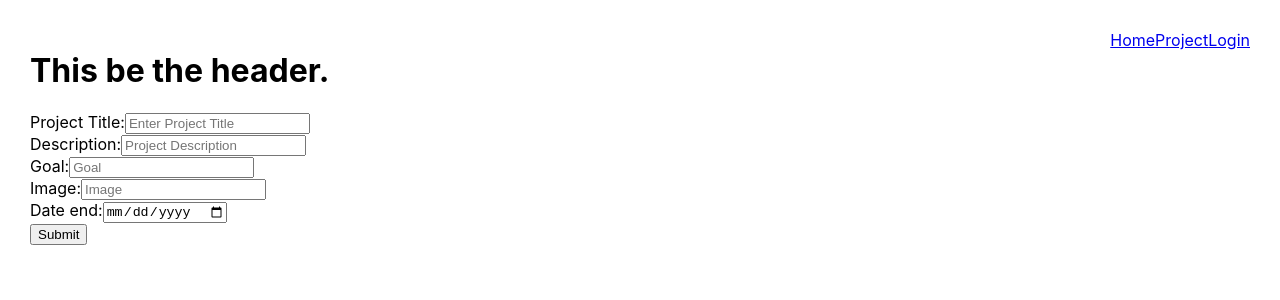
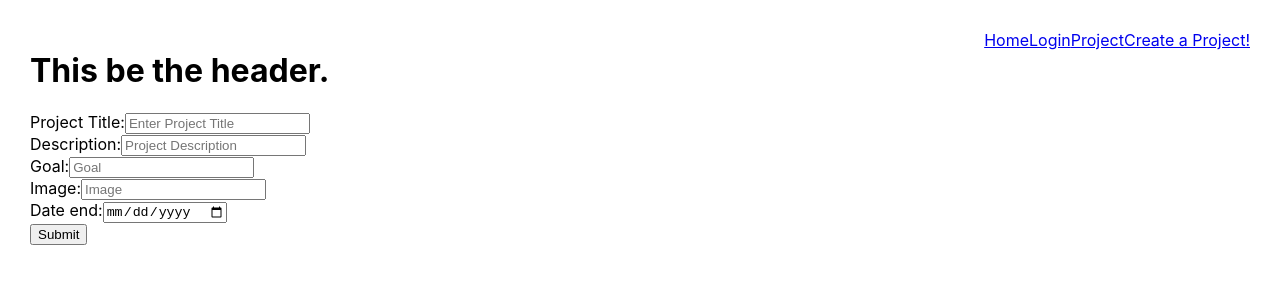
Before and after one commit to tashseeto/react-crowdfunding, a React (Create React App) app: page /newproject in a window 1280 px wide. Shown: the top 300 px of the page. Built offline with nearby package versions, Linux system fonts and the light colour scheme.

Commit message:
playing with nav - user auth

```diff
--- a/src/App.js
+++ b/src/App.js
@@ -19,18 +19,17 @@ function App() {
       <div>
         <Switch>
 
-          <Route path="/project/:id">
+        <Route path="/project/:id">
             <ProjectPage />
           </Route>
 
-          <Route path="/login">
+        <Route path="/login">
             <LoginPage />
           </Route>
 
           <Route path="/newproject">
             <NewProjectPage />
           </Route>
-
 
           <Route path="/">
             <HomePage />
--- a/src/components/Nav/Nav.jsx
+++ b/src/components/Nav/Nav.jsx
@@ -5,8 +5,9 @@ function Nav() {
     return (
         <nav>
             <Link to="/">Home</Link>
+            <Link to="/login">Login</Link>
             <Link to="/project">Project</Link>
-            <Link to="/login">Login</Link>
+            <Link to="/newproject">Create a Project!</Link>
         </nav>
     );
 }
--- a/src/components/ProjectCard/ProjectCard.jsx
+++ b/src/components/ProjectCard/ProjectCard.jsx
@@ -9,6 +9,7 @@ function ProjectCard(props) {
             <Link to ={`/project/${projectData.id}`}>
                 <img src={projectData.image}/>
                 <h3>{projectData.title}</h3>
+                <h3>{projectData.goal}</h3>
             </Link>
         </div>
     );
```
